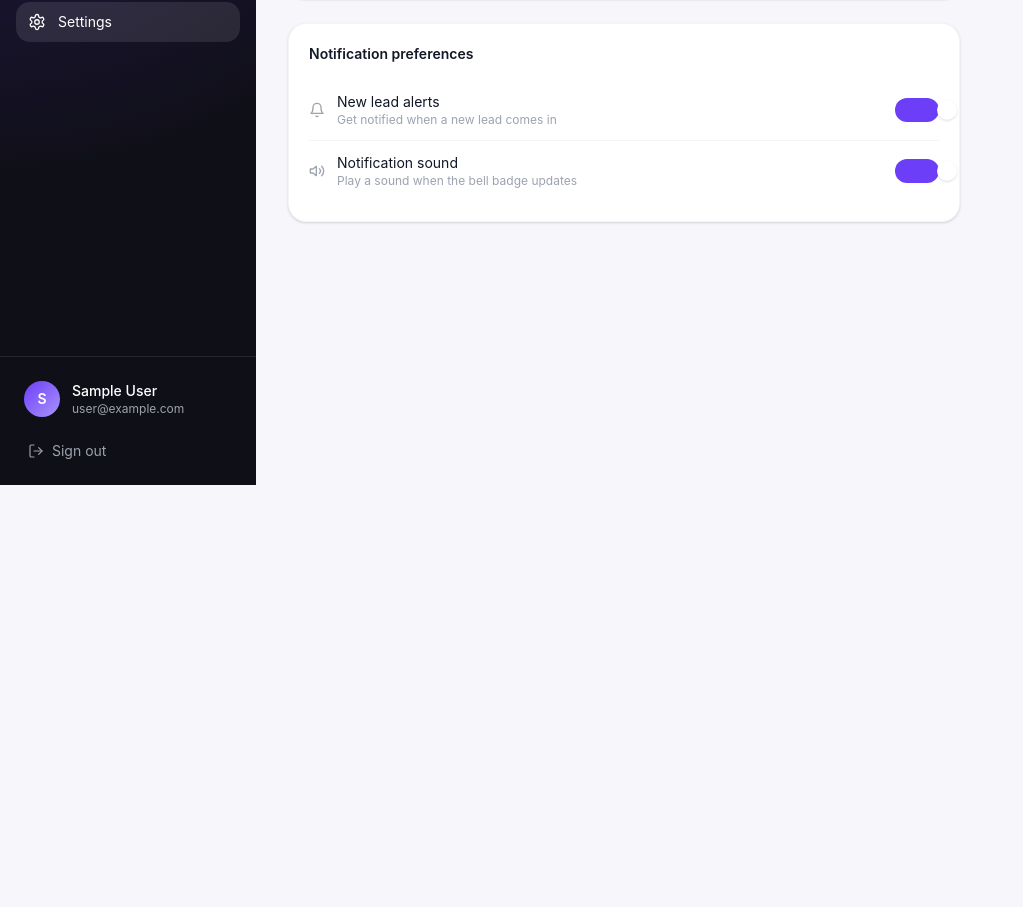
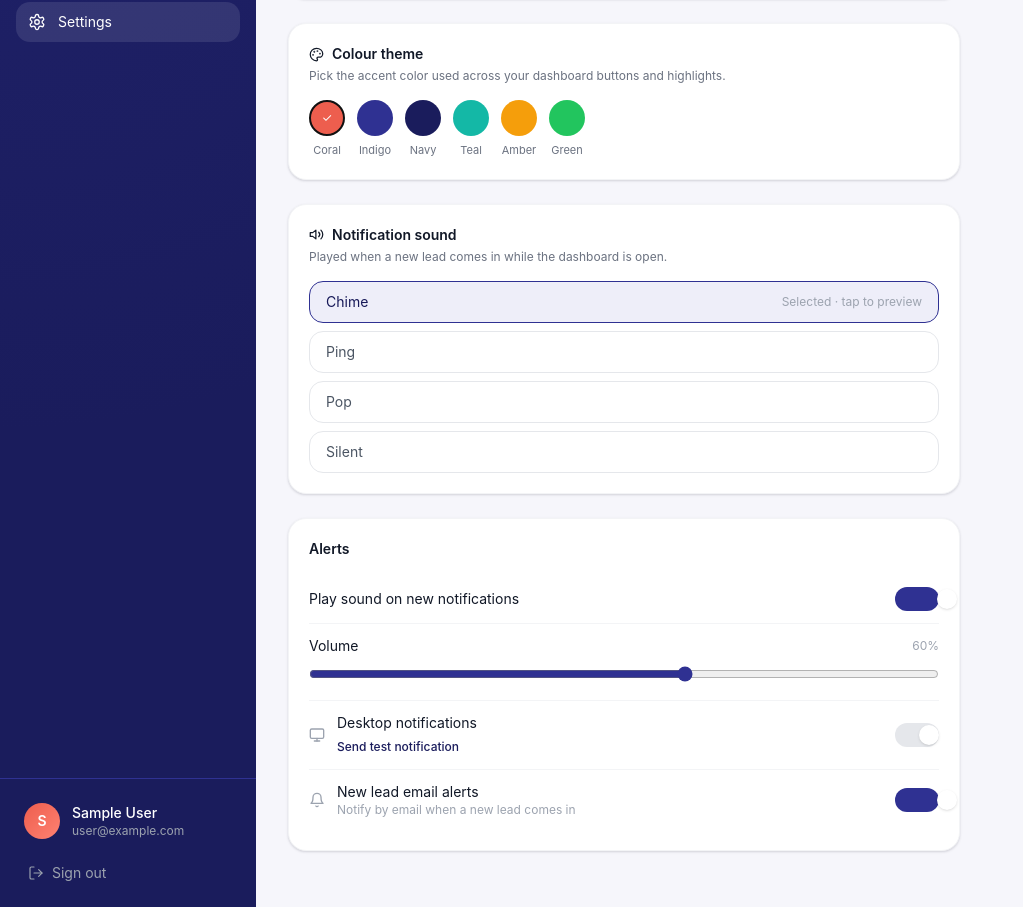
Before and after one commit to mukesh175/enigmachatbot, a Next.js app: page /dashboard/settings in a window 1280 px wide. Shown: the part 315-1222 px from the top of the page, without its empty margins (0-1023 px from the left). Before the commit the page ends 800 px from the top, so only its background shows below. Built offline with nearby package versions, Linux system fonts and the light colour scheme; no server answers; sample sign-in values are in the browser's storage.

Commit message:
Clean initial commit

```diff
--- a/src/app/(dashboard)/dashboard-shell.tsx
+++ b/src/app/(dashboard)/dashboard-shell.tsx
@@ -15,6 +15,7 @@ import {
 } from "lucide-react";
 import SignOutButton from "./sign-out-button";
 import NotificationBell from "./notification-bell";
+import InstallPrompt from "./install-prompt";
 
 const navItems = [
   { href: "/dashboard", label: "Overview", icon: LayoutDashboard },
@@ -125,6 +126,8 @@ export default function DashboardShell({
 
         <main className="flex-1 p-4 sm:p-8 overflow-y-auto">{children}</main>
       </div>
+
+      <InstallPrompt />
     </div>
   );
 }
--- a/src/app/(dashboard)/dashboard/campaigns/[id]/editor.tsx
+++ b/src/app/(dashboard)/dashboard/campaigns/[id]/editor.tsx
@@ -14,7 +14,7 @@ export default function CampaignEditor({ campaign }: { campaign: any }) {
   const [goal, setGoal] = useState(campaign.botConfig?.goal || "");
   const [tone, setTone] = useState(campaign.botConfig?.tone || "friendly, concise, helpful");
   const [flow, setFlow] = useState(campaign.botConfig?.flow || []);
-  const [theme, setTheme] = useState(campaign.botConfig?.theme || "#6d3ef7");
+  const [theme, setTheme] = useState(campaign.botConfig?.theme || "#ed5e4e");
   const [headerText, setHeaderText] = useState(campaign.botConfig?.headerText || "Chat with us");
   const [bubbleIcon, setBubbleIcon] = useState(campaign.botConfig?.bubbleIcon || "");
   const [logo, setLogo] = useState(campaign.botConfig?.logo || "");
--- a/src/app/(dashboard)/dashboard/leads/page.tsx
+++ b/src/app/(dashboard)/dashboard/leads/page.tsx
@@ -14,6 +14,7 @@ type Lead = {
   campaignName: string;
   city: string | null;
   country: string | null;
+  ipAddress: string | null;
   durationSeconds: number;
   trafficSource: string | null;
   utmCampaign: string | null;
@@ -118,6 +119,7 @@ export default function LeadsPage() {
       Phone: r.phone || "",
       Campaign: r.campaignName,
       Location: [r.city, r.country].filter(Boolean).join(", "),
+      "IP Address": r.ipAddress || "",
       Source: sourceLabels[r.trafficSource || "direct"] || "Direct",
       "UTM Campaign": r.utmCampaign || "",
       "Time on Bot (s)": r.durationSeconds,
@@ -225,6 +227,7 @@ export default function LeadsPage() {
                 <th className="p-3 font-medium">Contact</th>
                 <th className="p-3 font-medium">Campaign</th>
                 <th className="p-3 font-medium">Location</th>
+                <th className="p-3 font-medium">IP Address</th>
                 <th className="p-3 font-medium">Source</th>
                 <th className="p-3 font-medium">Time on bot</th>
                 <th className="p-3 font-medium">Status</th>
@@ -252,6 +255,7 @@ export default function LeadsPage() {
                   </td>
                   <td className="p-3">{r.campaignName}</td>
                   <td className="p-3">{[r.city, r.country].filter(Boolean).join(", ") || "—"}</td>
+                  <td className="p-3 text-gray-500 text-xs">{r.ipAddress || "—"}</td>
                   <td className="p-3">
                     {sourceLabels[r.trafficSource || "direct"] || "Direct"}
                     {r.utmCampaign && <div className="text-gray-400 text-xs">{r.utmCampaign}</div>}
--- a/src/app/(dashboard)/dashboard/settings/page.tsx
+++ b/src/app/(dashboard)/dashboard/settings/page.tsx
@@ -2,8 +2,40 @@
 
 import { useEffect, useState, useRef } from "react";
 import { useSession } from "next-auth/react";
-import { Camera, Bell, Volume2 } from "lucide-react";
+import { Camera, Bell, Volume2, Palette, Monitor } from "lucide-react";
 import { useToast } from "@/lib/toast";
+
+const ACCENT_COLORS = [
+  { name: "Coral", value: "#ed5e4e" },
+  { name: "Indigo", value: "#2f3192" },
+  { name: "Navy", value: "#1a1c5c" },
+  { name: "Teal", value: "#14b8a6" },
+  { name: "Amber", value: "#f59e0b" },
+  { name: "Green", value: "#22c55e" },
+];
+
+const SOUND_OPTIONS = [
+  { label: "Chime", freq: 880 },
+  { label: "Ping", freq: 1200 },
+  { label: "Pop", freq: 600 },
+  { label: "Silent", freq: 0 },
+];
+
+function playTone(freq: number, volume: number) {
+  if (freq === 0) return;
+  try {
+    const ctx = new (window.AudioContext || (window as any).webkitAudioContext)();
+    const oscillator = ctx.createOscillator();
+    const gain = ctx.createGain();
+    oscillator.connect(gain);
+    gain.connect(ctx.destination);
+    oscillator.frequency.value = freq;
+    gain.gain.setValueAtTime(volume, ctx.currentTime);
+    gain.gain.exponentialRampToValueAtTime(0.001, ctx.currentTime + 0.3);
+    oscillator.start();
+    oscillator.stop(ctx.currentTime + 0.3);
+  } catch {}
+}
 
 export default function SettingsPage() {
   const { data: session } = useSession();
@@ -13,6 +45,10 @@ export default function SettingsPage() {
   const [avatarUrl, setAvatarUrl] = useState("");
   const [notifyEmailOnLead, setNotifyEmailOnLead] = useState(true);
   const [soundEnabled, setSoundEnabled] = useState(true);
+  const [soundChoice, setSoundChoice] = useState("Chime");
+  const [volume, setVolume] = useState(60);
+  const [desktopNotifs, setDesktopNotifs] = useState(false);
+  const [accentColor, setAccentColor] = useState("#ed5e4e");
   const [uploading, setUploading] = useState(false);
 
   useEffect(() => {
@@ -25,6 +61,10 @@ export default function SettingsPage() {
         }
       });
     setSoundEnabled(localStorage.getItem("leadbot_notify_sound") !== "off");
+    setSoundChoice(localStorage.getItem("leadbot_sound_choice") || "Chime");
+    setVolume(Number(localStorage.getItem("leadbot_sound_volume") || 60));
+    setDesktopNotifs(localStorage.getItem("leadbot_desktop_notifs") === "on");
+    setAccentColor(localStorage.getItem("leadbot_accent_color") || "#ed5e4e");
   }, []);
 
   async function handleAvatarChange(e: React.ChangeEvent<HTMLInputElement>) {
@@ -61,13 +101,50 @@ export default function SettingsPage() {
     const next = !soundEnabled;
     setSoundEnabled(next);
     localStorage.setItem("leadbot_notify_sound", next ? "on" : "off");
-    toast.show(next ? "Notification sound enabled" : "Notification sound muted", "success");
+  }
+
+  function selectSound(label: string, freq: number) {
+    setSoundChoice(label);
+    localStorage.setItem("leadbot_sound_choice", label);
+    playTone(freq, volume / 100);
+  }
+
+  function handleVolumeChange(v: number) {
+    setVolume(v);
+    localStorage.setItem("leadbot_sound_volume", String(v));
+  }
+
+  async function requestDesktopNotifs() {
+    if (!("Notification" in window)) {
+      toast.show("Desktop notifications aren't supported in this browser", "error");
+      return;
+    }
+    const permission = await Notification.requestPermission();
+    const enabled = permission === "granted";
+    setDesktopNotifs(enabled);
+    localStorage.setItem("leadbot_desktop_notifs", enabled ? "on" : "off");
+    if (!enabled) toast.show("Permission denied — enable notifications in your browser settings", "error");
+  }
+
+  function sendTestNotification() {
+    if (Notification.permission === "granted") {
+      new Notification("LeadBot", { body: "This is a test notification 👋" });
+    } else {
+      toast.show("Enable desktop notifications first", "error");
+    }
+  }
+
+  function selectAccent(color: string) {
+    setAccentColor(color);
+    localStorage.setItem("leadbot_accent_color", color);
+    document.documentElement.style.setProperty("--lb-accent", color);
+    toast.show("Accent color updated", "success");
   }
 
   return (
     <div className="max-w-2xl">
       <h1 className="text-2xl font-semibold text-gray-900 mb-1">Profile & Settings</h1>
-      <p className="text-sm text-gray-500 mb-6">Manage your profile picture and notification preferences.</p>
+      <p className="text-sm text-gray-500 mb-6">Manage your profile, appearance, and notification preferences.</p>
 
       <div className="bg-white rounded-2xl border border-gray-100 shadow-card p-5 mb-6">
         <h3 className="text-sm font-semibold text-gray-900 mb-4">Profile</h3>
@@ -100,14 +177,94 @@ export default function SettingsPage() {
       </div>
 
       <div className="bg-white rounded-2xl border border-gray-100 shadow-card p-5 mb-6">
-        <h3 className="text-sm font-semibold text-gray-900 mb-4">Notification preferences</h3>
+        <h3 className="text-sm font-semibold text-gray-900 mb-1 flex items-center gap-2">
+          <Palette size={15} /> Colour theme
+        </h3>
+        <p className="text-xs text-gray-500 mb-4">Pick the accent color used across your dashboard buttons and highlights.</p>
+        <div className="flex flex-wrap gap-3">
+          {ACCENT_COLORS.map((c) => (
+            <button
+              key={c.value}
+              onClick={() => selectAccent(c.value)}
+              className="flex flex-col items-center gap-1.5"
+            >
+              <span
+                className="w-9 h-9 rounded-full flex items-center justify-center border-2"
+                style={{ backgroundColor: c.value, borderColor: accentColor === c.value ? "#111" : "transparent" }}
+              >
+                {accentColor === c.value && <span className="text-white text-xs">✓</span>}
+              </span>
+              <span className="text-[11px] text-gray-500">{c.name}</span>
+            </button>
+          ))}
+        </div>
+      </div>
+
+      <div className="bg-white rounded-2xl border border-gray-100 shadow-card p-5 mb-6">
+        <h3 className="text-sm font-semibold text-gray-900 mb-1 flex items-center gap-2">
+          <Volume2 size={15} /> Notification sound
+        </h3>
+        <p className="text-xs text-gray-500 mb-4">Played when a new lead comes in while the dashboard is open.</p>
+        <div className="flex flex-col gap-2">
+          {SOUND_OPTIONS.map((s) => (
+            <button
+              key={s.label}
+              onClick={() => selectSound(s.label, s.freq)}
+              className={`flex items-center justify-between px-4 py-2.5 rounded-xl border text-sm transition-colors ${
+                soundChoice === s.label ? "border-brand-500 bg-brand-50 text-brand-700" : "border-gray-200 text-gray-600"
+              }`}
+            >
+              {s.label}
+              {soundChoice === s.label && <span className="text-xs text-gray-400">Selected · tap to preview</span>}
+            </button>
+          ))}
+        </div>
+      </div>
+
+      <div className="bg-white rounded-2xl border border-gray-100 shadow-card p-5 mb-6">
+        <h3 className="text-sm font-semibold text-gray-900 mb-4">Alerts</h3>
+
+        <div className="flex items-center justify-between py-3 border-b border-gray-100">
+          <div>
+            <div className="text-sm text-gray-900">Play sound on new notifications</div>
+          </div>
+          <ToggleSwitch checked={soundEnabled} onChange={toggleSound} />
+        </div>
+
+        <div className="py-3 border-b border-gray-100">
+          <div className="flex items-center justify-between mb-2">
+            <span className="text-sm text-gray-900">Volume</span>
+            <span className="text-xs text-gray-400">{volume}%</span>
+          </div>
+          <input
+            type="range"
+            min={0}
+            max={100}
+            value={volume}
+            onChange={(e) => handleVolumeChange(Number(e.target.value))}
+            className="w-full accent-brand-500"
+          />
+        </div>
 
         <div className="flex items-center justify-between py-3 border-b border-gray-100">
           <div className="flex items-center gap-3">
+            <Monitor size={16} className="text-gray-400" />
+            <div>
+              <div className="text-sm text-gray-900">Desktop notifications</div>
+              <button onClick={sendTestNotification} className="text-xs text-brand-600 font-medium mt-1">
+                Send test notification
+              </button>
+            </div>
+          </div>
+          <ToggleSwitch checked={desktopNotifs} onChange={requestDesktopNotifs} />
+        </div>
+
+        <div className="flex items-center justify-between py-3">
+          <div className="flex items-center gap-3">
             <Bell size={16} className="text-gray-400" />
             <div>
-              <div className="text-sm text-gray-900">New lead alerts</div>
-              <div className="text-xs text-gray-400">Get notified when a new lead comes in</div>
+              <div className="text-sm text-gray-900">New lead email alerts</div>
+              <div className="text-xs text-gray-400">Notify by email when a new lead comes in</div>
             </div>
           </div>
           <ToggleSwitch
@@ -117,17 +274,6 @@ export default function SettingsPage() {
               saveSettings({ avatarUrl, notifyEmailOnLead: v });
             }}
           />
-        </div>
-
-        <div className="flex items-center justify-between py-3">
-          <div className="flex items-center gap-3">
-            <Volume2 size={16} className="text-gray-400" />
-            <div>
-              <div className="text-sm text-gray-900">Notification sound</div>
-              <div className="text-xs text-gray-400">Play a sound when the bell badge updates</div>
-            </div>
-          </div>
-          <ToggleSwitch checked={soundEnabled} onChange={toggleSound} />
         </div>
       </div>
     </div>
--- a/src/app/(dashboard)/notification-bell.tsx
+++ b/src/app/(dashboard)/notification-bell.tsx
@@ -4,16 +4,23 @@ import { useEffect, useRef, useState } from "react";
 import { Bell } from "lucide-react";
 import { useRouter } from "next/navigation";
 
+const SOUND_FREQS: Record<string, number> = { Chime: 880, Ping: 1200, Pop: 600, Silent: 0 };
+
 // Plays a short beep using the Web Audio API — no audio file needed to ship.
 function playBeep() {
+  const soundChoice = localStorage.getItem("leadbot_sound_choice") || "Chime";
+  const freq = SOUND_FREQS[soundChoice] ?? 880;
+  if (freq === 0) return;
+  const volume = Number(localStorage.getItem("leadbot_sound_volume") || 60) / 100;
+
   try {
     const ctx = new (window.AudioContext || (window as any).webkitAudioContext)();
     const oscillator = ctx.createOscillator();
     const gain = ctx.createGain();
     oscillator.connect(gain);
     gain.connect(ctx.destination);
-    oscillator.frequency.value = 880;
-    gain.gain.setValueAtTime(0.15, ctx.currentTime);
+    oscillator.frequency.value = freq;
+    gain.gain.setValueAtTime(volume * 0.25, ctx.currentTime);
     gain.gain.exponentialRampToValueAtTime(0.001, ctx.currentTime + 0.3);
     oscillator.start();
     oscillator.stop(ctx.currentTime + 0.3);
@@ -41,6 +48,9 @@ export default function NotificationBell() {
           const newOnes = total - lastCount.current;
           setUnread((prev) => prev + newOnes);
           if (soundEnabled.current) playBeep();
+          if (localStorage.getItem("leadbot_desktop_notifs") === "on" && Notification.permission === "granted") {
+            new Notification("New lead!", { body: `You have ${newOnes} new lead${newOnes > 1 ? "s" : ""}.` });
+          }
         }
         lastCount.current = total;
       } catch {
--- a/src/app/api/leads/route.ts
+++ b/src/app/api/leads/route.ts
@@ -40,6 +40,7 @@ export async function GET(req: NextRequest) {
         campaignName: campaigns.name,
         city: conversations.city,
         country: conversations.country,
+        ipAddress: conversations.ipAddress,
         durationSeconds: conversations.durationSeconds,
         trafficSource: conversations.trafficSource,
         utmCampaign: conversations.utmCampaign,
--- a/src/app/layout.tsx
+++ b/src/app/layout.tsx
@@ -10,7 +10,7 @@ export const metadata = {
 };
 
 export const viewport = {
-  themeColor: "#6d3ef7",
+  themeColor: "#ed5e4e",
 };
 
 export default function RootLayout({ children }: { children: React.ReactNode }) {
--- a/tailwind.config.js
+++ b/tailwind.config.js
@@ -5,26 +5,30 @@ module.exports = {
     extend: {
       colors: {
         brand: {
-          50: "#f2f0ff",
-          100: "#e6e1ff",
-          200: "#cabdff",
-          300: "#a894ff",
-          400: "#8768ff",
-          500: "#6d3ef7",
-          600: "#5b2fe0",
-          700: "#4a24b8",
-          800: "#3a1c90",
-          900: "#2c1670",
+          50: "#eeeef9",
+          100: "#d6d7f0",
+          200: "#b0b2e3",
+          300: "#8285d1",
+          400: "#5a5d7a",
+          500: "#2f3192",
+          600: "#1a1c5c",
+          700: "#171958",
+          800: "#141650",
+          900: "#0f1140",
+        },
+        accent: {
+          DEFAULT: "#ed5e4e",
+          light: "rgba(237,94,78,0.14)",
         },
         surface: {
-          DEFAULT: "#0f0f17",
-          panel: "#161622",
-          border: "#242435",
+          DEFAULT: "#1a1c5c",
+          panel: "#22245e",
+          border: "#2f3192",
         },
       },
       backgroundImage: {
-        "brand-gradient": "linear-gradient(135deg, #6d3ef7 0%, #a894ff 100%)",
-        "glow": "radial-gradient(circle at top left, rgba(109,62,247,0.25), transparent 60%)",
+        "brand-gradient": "linear-gradient(135deg, #ed5e4e 0%, #ff8272 100%)",
+        "glow": "radial-gradient(circle at top left, rgba(47,49,146,0.28), transparent 60%)",
       },
       boxShadow: {
         card: "0 1px 2px rgba(16,24,40,0.06), 0 1px 3px rgba(16,24,40,0.1)",
```
Also changed, not shown: drizzle.config.ts (+7 -0 lines), public/widget.js (+7 -7 lines), src/app/(dashboard)/install-prompt.tsx (added, +56 -0 lines), public/manifest.json.
